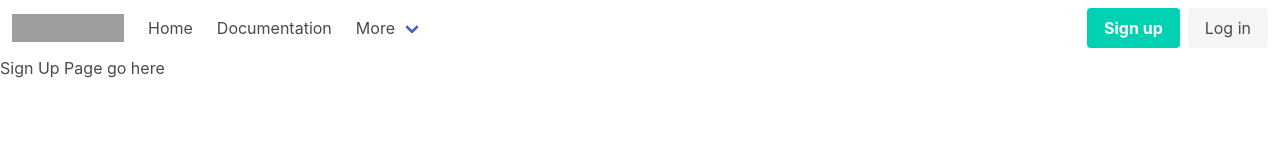
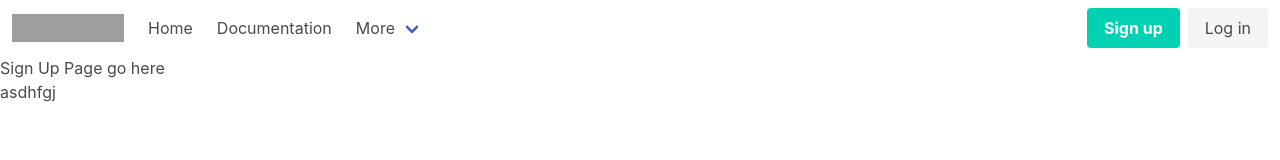
Before and after one commit to sangle-developh/Blindr, a React (Create React App) app: page / in a window 1280 px wide. Shown: the top 160 px of the page. Built offline with nearby package versions, Linux system fonts and the light colour scheme; grey boxes are pictures that could not be loaded.

Commit message:
Random add

```diff
--- a/src/App.js
+++ b/src/App.js
@@ -8,6 +8,7 @@ function App() {
       <Header />
       <main>
         <Signup />
+        asdhfgj
       </main>
     </div>
   );
```
